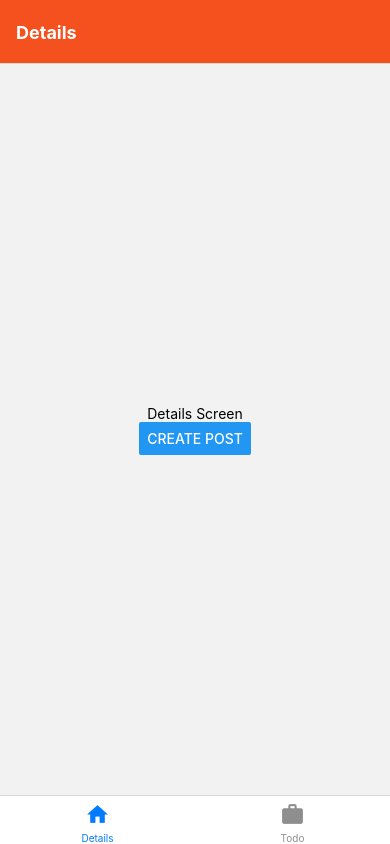
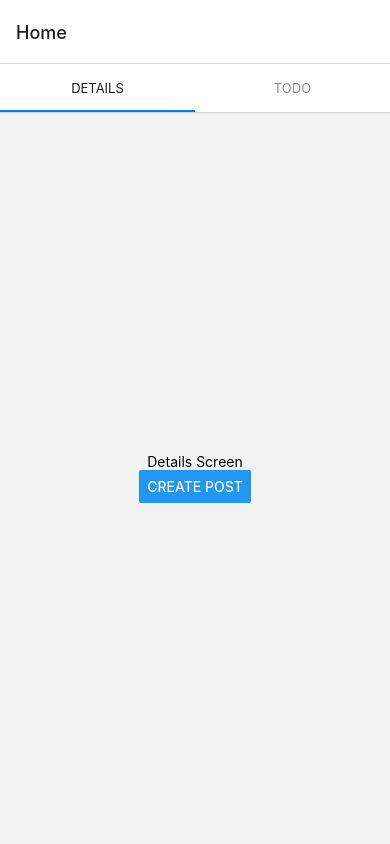
Before and after one commit to Jeong-Hyun-Lee/study-react-native-todos, a React Native app: screen / in a window 390 px wide. Built offline with nearby package versions, Linux system fonts and the light colour scheme.

Commit message:
feat: :sparkles: top tab navigation 스터디

```diff
--- a/App.js
+++ b/App.js
@@ -1,10 +1,21 @@
 // import 'react-native-gesture-handler'
 import React from 'react'
+import { NavigationContainer } from '@react-navigation/native'
+import { SafeAreaProvider } from 'react-native-safe-area-context'
+
 import TabPage from './src/pages/TabPage'
 // import DrawerPage from './src/pages/DrawerPage'
+import ToptabPage from './src/pages/ToptabPage'
 
 function App() {
-  return <TabPage />
+  // return <TabPage />
+  return (
+    <SafeAreaProvider>
+      <NavigationContainer>
+        <ToptabPage />
+      </NavigationContainer>
+    </SafeAreaProvider>
+  )
 }
 
 export default App
--- a/package.json
+++ b/package.json
@@ -13,6 +13,7 @@
     "@react-native-async-storage/async-storage": "~1.17.3",
     "@react-navigation/bottom-tabs": "^6.3.1",
     "@react-navigation/drawer": "^6.4.1",
+    "@react-navigation/material-top-tabs": "^6.2.1",
     "@react-navigation/native": "^6.0.10",
     "@react-navigation/native-stack": "^6.6.2",
     "expo": "~45.0.0",
@@ -24,7 +25,9 @@
     "react-native-reanimated": "~2.8.0",
     "react-native-safe-area-context": "^4.3.1",
     "react-native-screens": "^3.13.1",
-    "react-native-web": "0.17.7"
+    "react-native-tab-view": "^3.1.1",
+    "react-native-web": "0.17.7",
+    "react-native-pager-view": "5.4.15"
   },
   "devDependencies": {
     "@babel/core": "^7.12.9"
--- a/src/pages/TabPage.js
+++ b/src/pages/TabPage.js
@@ -7,7 +7,6 @@ import {
   Image,
   TouchableOpacity,
 } from 'react-native'
-import { NavigationContainer } from '@react-navigation/native'
 import { createNativeStackNavigator } from '@react-navigation/native-stack'
 import { createBottomTabNavigator } from '@react-navigation/bottom-tabs'
 import TodoPage from './TodoPage'
@@ -85,7 +84,6 @@ function CreatePostScreen({ navigation, route }) {
 
 const TabPage = () => {
   return (
-    <NavigationContainer>
     <Stack.Navigator initialRouteName='Home'>
       <Stack.Screen
         name='Home'
@@ -109,7 +107,6 @@ const TabPage = () => {
         }}
       />
     </Stack.Navigator>
-    </NavigationContainer>
   )
 }
 export default React.memo(TabPage)
--- /dev/null
+++ b/src/pages/ToptabPage.js
@@ -0,0 +1,60 @@
+import React, { useState } from 'react'
+import { createMaterialTopTabNavigator } from '@react-navigation/material-top-tabs'
+import { createNativeStackNavigator } from '@react-navigation/native-stack'
+import DetailPage from './DetailPage'
+import TodoPage from './TodoPage'
+import { Text, TextInput, Button } from 'react-native'
+
+const Tab = createMaterialTopTabNavigator()
+const Stack = createNativeStackNavigator()
+
+const HomeScreen = () => {
+  return (
+    <Tab.Navigator>
+      <Tab.Screen name='Details' component={DetailPage} />
+      <Tab.Screen name='Todo' component={TodoPage} />
+    </Tab.Navigator>
+  )
+}
+
+function CreatePostScreen({ navigation, route }) {
+  const [postText, setPostText] = useState('')
+
+  return (
+    <>
+      <TextInput
+        multiline
+        placeholder="What's on your mind?"
+        style={{ height: 200, padding: 10, backgroundColor: 'white' }}
+        value={postText}
+        onChangeText={setPostText}
+      />
+      <Button
+        title='Done'
+        onPress={() => {
+          // Pass and merge params back to home screen
+          navigation.navigate({
+            name: 'Home',
+            params: { post: postText },
+            merge: true,
+          })
+        }}
+      />
+    </>
+  )
+}
+
+const ToptabPage = () => {
+  return (
+    <Stack.Navigator initialRouteName='Home'>
+      <Stack.Screen
+        name='Home'
+        component={HomeScreen}
+        initialParams={{ test: 14 }}
+      />
+      <Stack.Screen name='CreatePost' component={CreatePostScreen} />
+    </Stack.Navigator>
+  )
+}
+
+export default React.memo(ToptabPage)
```
Also changed, not shown: 1 other file (tests, documents, lock files or other folders). Lines whose indentation alone changed are shown as unchanged.
